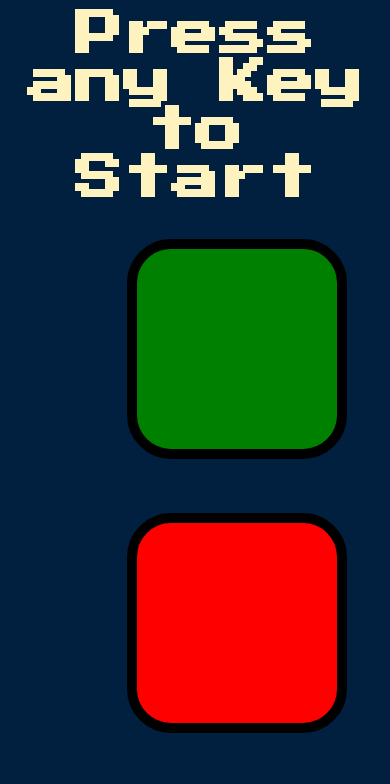
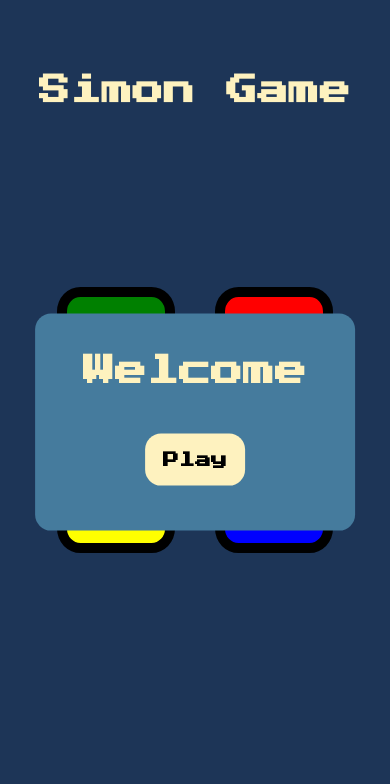
Before and after one commit to OmkarDate29/Simon-Game, a plain HTML site: page index.html in a window 390 px wide. Shown: the top 784 px of the page. Drawn offline with nearby package versions, Linux system fonts and the light colour scheme.

Commit message:
this game is now responsive to mobile also

```diff
--- a/index.html
+++ b/index.html
@@ -1,15 +1,17 @@
 <!DOCTYPE html>
-<html lang="en" dir="ltr">
+<html lang="en">
 
 <head>
-  <meta charset="utf-8">
+  <meta charset="UTF-8">
+  <meta http-equiv="X-UA-Compatible" content="IE=edge">
+  <meta name="viewport" content="width=device-width, initial-scale=1.0">
   <title>Simon Game</title>
   <link rel="stylesheet" href="styles.css">
   <link href="https://fonts.googleapis.com/css?family=Press+Start+2P" rel="stylesheet">
 </head>
 
 <body>
-  <h1 id="level-title">Press any Key to Start</h1>
+  <h1 id="level-title">Simon Game</h1>
 
   <div class="container">
 
@@ -25,6 +27,11 @@
 
   </div>
 
+  <div class="pop-up">
+    <h1 class="pop-up-message">Welcome</h1>
+    <button id="play-btn" role="button">Play</button>
+  </div>
+
   <script src="https://ajax.googleapis.com/ajax/libs/jquery/3.6.1/jquery.min.js"></script>
   <script src="index.js"></script>
 </body>
--- a/index.js
+++ b/index.js
@@ -4,12 +4,12 @@ var isStarted = true;
 var storedGameSequence = [];
 var userClickedSequence = [];
 
-$(document).keydown(function () {
+$("#play-btn").click(function () {
   if (isStarted === true) {
     setTimeout(() => {
       nextGameSequence();
     }, 300);
-
+    $(".pop-up").css("display", "none");
     isStarted = false;
   }
 });
@@ -58,7 +58,11 @@ function checkSequence(currentIndex) {
       }, 1000);
     }
   } else {
-    $("#level-title").text("Game Over, Press Any Key to Restart");
+    $("#level-title").text("Game Over");
+    $(".pop-up-message").text("Game Over");
+    $("#play-btn").text("Play Again");
+    $(".pop-up").css("display", "block");
+
     playSound("wrong");
     $("body").addClass("game-over");
 
--- a/styles.css
+++ b/styles.css
@@ -1,29 +1,41 @@
 body {
   text-align: center;
-  background-color: #011F3F;
+  background-color: #1d3557;
+  box-sizing: border-box;
+  color: #FEF2BF;
+  font-family: 'Press Start 2P', cursive;
+  display: flex;
+  flex-direction: column;
 }
 
 #level-title {
-  font-family: 'Press Start 2P', cursive;
-  font-size: 3rem;
-  margin: 3% 5%;
-  color: #FEF2BF;
+  font-size: 5vw;
+  margin: 2% 5%;
 }
 
 .container {
   display: block;
-  width: 50%;
   margin: auto;
-
 }
 
 .btn {
-  margin: 25px;
+  margin: 23px;
   display: inline-block;
-  height: 200px;
-  width: 200px;
+  height: 30vh;
+  width: 16vw;
   border: 10px solid black;
   border-radius: 20%;
+}
+
+.pop-up {
+  background-color: #457b9d;
+  position: absolute;
+  top: 50%;
+  left: 50%;
+  transform: translate(-50%, -50%);
+  width: 30vw;
+  padding: 20px 0px;
+  border-radius: 16px;
 }
 
 .game-over {
@@ -51,3 +63,45 @@ body {
   box-shadow: 0 0 20px white;
   background-color: grey;
 }
+
+#play-btn {
+  width: max-content;
+  padding: 18px;
+  text-align: center;
+  margin: 25px;
+  border: none;
+  background-color: #FEF2BF;
+  border-radius: 16px;
+  font-size: medium;
+  font-weight: 700;
+  font-family: 'Press Start 2P', cursive;
+  cursor: pointer;
+}
+
+#play-btn:hover {
+  background-color: #fff0a6;
+  transform: translate(-5px, -3px);
+}
+
+@media (max-width: 480px) {
+
+  #level-title {
+    font-size: 8vw;
+    margin: 18% 0%;
+  }
+
+  .btn {
+    margin: 12px;
+    height: 12vh;
+    width: 25vw;
+  }
+
+  .container {
+    margin-top: 12vh;
+  }
+
+  .pop-up {
+    width: 82vw;
+  }
+
+}
```
